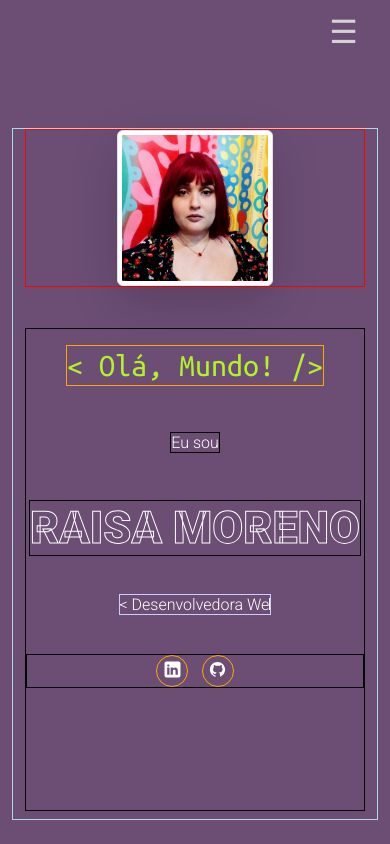
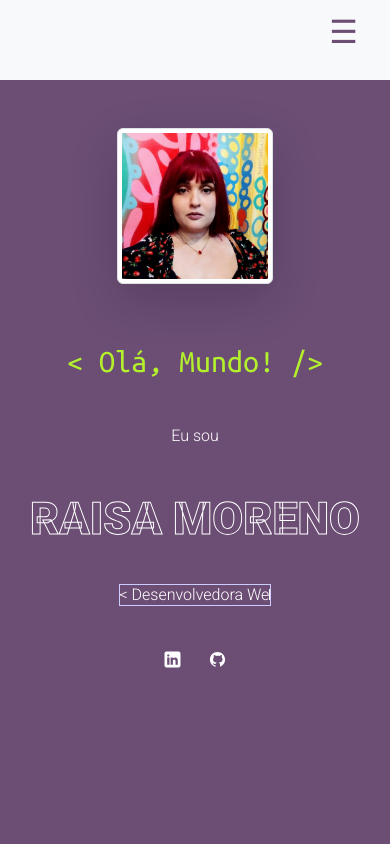
Before and after one commit to raisamrs/raisamrs.github.io, a React (Vite) app: page / in a window 390 px wide. Built offline with nearby package versions, Linux system fonts and the light colour scheme.

Commit message:
styles: atualização da cor da navbar e do botão do menu

```diff
--- a/src/pages/Home/Home.module.css
+++ b/src/pages/Home/Home.module.css
@@ -32,7 +32,7 @@
 }
 
 .gitHubContainer , .linkedInContainer {
-  border: 1px solid orange;
+  /* border: 1px solid orange; */
   height: 2rem;
   width: 2rem;
 }
@@ -42,7 +42,7 @@
 }
 
 .helloWorld {
-  border: 1px solid orange;
+  /* border: 1px solid orange; */
   color: var(--lime-green);
   font-family: 'Ubuntu Mono', monospace;
   font-size: 2rem;
@@ -62,15 +62,15 @@
 }
 
 .iAm {
-  border: 1px solid black;
+  /* border: 1px solid black; */
   color: white;
   font-size: 1rem;
   font-weight: 300;
 }
 
-.imgContainer {
+/* .imgContainer {
   border: 1px solid red;
-}
+} */
 
 .imgProfile {
   height: 40vw;
@@ -82,7 +82,7 @@
 }
 
 .myName {
-  border: 1px solid black;
+  /* border: 1px solid black; */
   -webkit-text-stroke: 1px #ffffff;
   color: transparent;
   font-size: 2.8rem;
@@ -95,20 +95,20 @@
 }
 
 .socialNetWorksContainer {
-  border: 1px solid black;
+  /* border: 1px solid black; */
   gap: 4%;
   height: auto;
   width: 100%;
 }
 
 .textContainer {
-  border: 1px solid black;
+  /* border: 1px solid black; */
   gap: 3%;
   height: 70%;
 }
 
 .textImageContainer {
-  border: 1px solid lightblue;
+  /* border: 1px solid lightblue; */
   gap: 6%;
   height: 82vh;
 }
--- a/src/pages/Home/Home.tsx
+++ b/src/pages/Home/Home.tsx
@@ -17,34 +17,6 @@ function Home() {
   const fullText = '< Desenvolvedora Web Front-End />';
   const speed = 100;
   const indexRef = useRef(0);
-
-  useEffect(() => {
-    document.body.classList.add(styles.bodyHome);
-
-    const navbar = document.getElementById('navbar');
-    const isMobile = window.innerWidth <= 768;
-    if (navbar && isMobile) {
-      navbar.classList.remove('bg-light');
-      navbar.classList.add(styles.navbarHome);
-    }
-
-    const menuButton = document.getElementById('menuButton');
-    if (menuButton) {
-      menuButton.classList.add(styles.menuButtonHome);
-    }
-
-    return () => {
-      document.body.classList.remove(styles.bodyHome);
-      if (navbar) {
-        navbar.classList.remove(styles.navbarHome);
-        navbar.classList.add('bg-light');
-      }
-
-      if (menuButton) {
-        menuButton.classList.remove(styles.menuButtonHome);
-      }
-    };
-  }, []);
 
   useEffect(() => {
     const intervalId = setInterval(() => {
```
